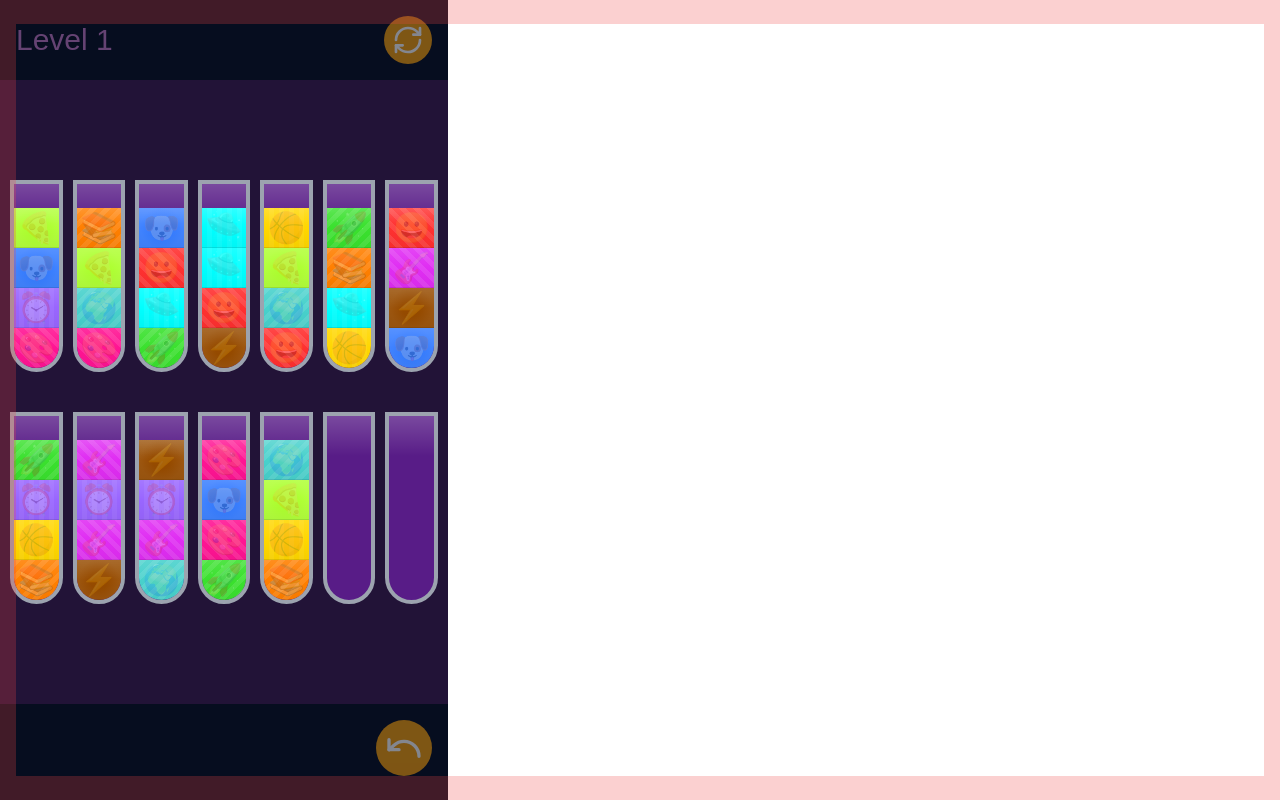
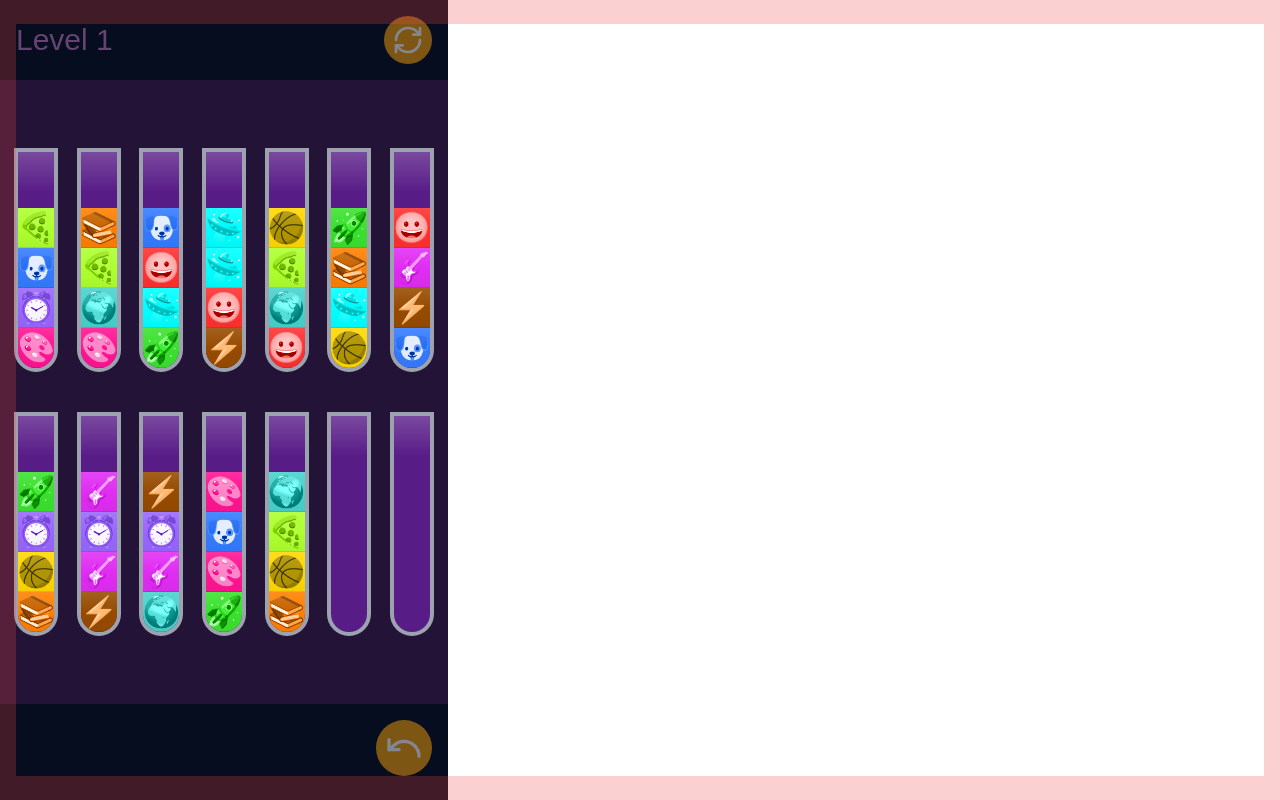
Before and after one commit to paleite/water-sort-puzzle, a Next.js app: page / in a window 1280 px wide. Built offline with nearby package versions, Linux system fonts and the light colour scheme.

Commit message:
Remove stripes and make better use of emojis instead

```diff
--- a/src/components/artifact.tsx
+++ b/src/components/artifact.tsx
@@ -14,9 +14,9 @@ import {
   DialogTitle,
   DialogTrigger,
 } from "@/components/ui/dialog";
+import { isDev } from "@/lib/env";
 import { useGameStore } from "@/lib/store";
 import { cn } from "@/lib/utils";
-import { isDev } from "@/lib/env";
 
 // import Game from "./background/game.jpg";
 
@@ -511,7 +511,7 @@ function renderVial(
     <div
       key={index}
       className={cn(
-        "relative flex h-48 w-full flex-col-reverse overflow-hidden rounded-b-full border-4 bg-purple-900 pt-6",
+        "relative flex h-56 w-11 flex-col-reverse overflow-hidden rounded-b-full border-4 bg-purple-900 pt-6",
         isInteractive ? "cursor-pointer" : "cursor-default",
         vialType === "source" && "border-blue-500",
         vialType === "target" && "border-green-500",
@@ -537,18 +537,18 @@ function renderVial(
             {/* Subtle diagonal stripes or pattern based on color index */}
             <div
               className="absolute inset-0 opacity-20"
-              style={{
-                background:
-                  COLORS.indexOf(colorKey) % 4 === 0
-                    ? "repeating-linear-gradient(45deg, transparent, transparent 5px, rgba(255,255,255,0.5) 5px, rgba(255,255,255,0.5) 10px)"
-                    : COLORS.indexOf(colorKey) % 4 === 1
-                      ? "repeating-linear-gradient(-45deg, transparent, transparent 5px, rgba(255,255,255,0.5) 5px, rgba(255,255,255,0.5) 10px)"
-                      : COLORS.indexOf(colorKey) % 4 === 2
-                        ? "radial-gradient(circle, transparent 30%, rgba(255,255,255,0.3) 70%)"
-                        : "repeating-linear-gradient(90deg, transparent, transparent 5px, rgba(255,255,255,0.3) 5px, rgba(255,255,255,0.3) 10px)",
-              }}
+              // style={{
+              //   background:
+              //     COLORS.indexOf(colorKey) % 4 === 0
+              //       ? "repeating-linear-gradient(45deg, transparent, transparent 5px, rgba(255,255,255,0.5) 5px, rgba(255,255,255,0.5) 10px)"
+              //       : COLORS.indexOf(colorKey) % 4 === 1
+              //         ? "repeating-linear-gradient(-45deg, transparent, transparent 5px, rgba(255,255,255,0.5) 5px, rgba(255,255,255,0.5) 10px)"
+              //         : COLORS.indexOf(colorKey) % 4 === 2
+              //           ? "radial-gradient(circle, transparent 30%, rgba(255,255,255,0.3) 70%)"
+              //           : "repeating-linear-gradient(90deg, transparent, transparent 5px, rgba(255,255,255,0.3) 5px, rgba(255,255,255,0.3) 10px)",
+              // }}
             />
-            <div className="absolute inset-0 flex items-center justify-center text-3xl opacity-20">
+            <div className="absolute inset-0 flex items-center justify-center text-3xl opacity-100 mix-blend-luminosity">
               {EMOJIS[colorKey]}
             </div>
 
@@ -872,21 +872,7 @@ function WaterSortGame() {
       </div> */}
 
       {isDev && (
-        <>
-          <div className="pointer-events-none absolute inset-0 touch-none border-x-[16px] border-y-[24px] border-red-500/50 opacity-50" />
-          <button
-            className="fixed bottom-8 right-4 hidden h-14 w-14 rounded-full bg-red-500/50 text-white opacity-50 shadow-lg"
-            type="button"
-          >
-            +
-          </button>
-          <button
-            className="absolute right-4 top-4 hidden h-12 w-12 rounded-md bg-white/80 text-black opacity-50 shadow-md backdrop-blur-md"
-            type="button"
-          >
-            ✕
-          </button>
-        </>
+        <div className="pointer-events-none absolute inset-0 touch-none border-x-[16px] border-y-[24px] border-red-500/50 opacity-50" />
       )}
     </div>
   );
```
